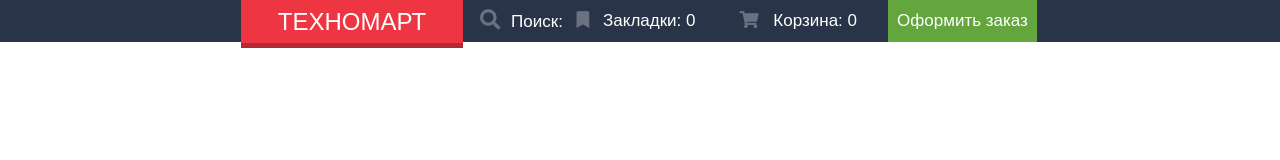
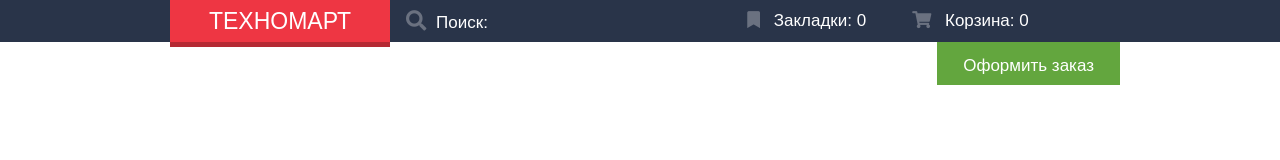
Before and after one commit to 0ro/technormart, a plain HTML site: page index.html in a window 1280 px wide. Drawn offline with Linux system fonts and the light colour scheme; a web font is replaced by a local one.

```diff
--- a/css/style.css
+++ b/css/style.css
@@ -1,70 +1,95 @@
+* {
+  margin: 0;
+  padding: 0;
+  border: 0;
+}
+body{
+  text-align: center;
+}
 button {
- border: 0;
+    vertical-align:
+}
+.top {
+  background-color: #293449;
+  max-height: 42px;
 }
 .header {
-  height: 42px;
-  background-color: #293449;
-  min-width: 100%;
-  position: absolute;
-  left: 0;
-  top: 0;
+  width: 960px;
+  min-height: 42px;
+  max-height: 43px;
+  margin:0 auto;
+  display: inline-block;
 }
 .header__item {
   font-family: 'Cuprum', sans-serif;
   color: #fff;
   font-size: 17px;
-  line-height: 41px;
+  vertical-align: middle;
+  display: inline-block;
 }
 .header__item-logo {
-  padding-left: 241px;
-  position: absolute;
-  height: 42px;
-  width: 222px;
-  font-size: 24px;
+  font-size: 23px;
+  line-height: 42px;
+  width: 220px;
+  padding-left: 10px;
+  float: left;
 }
 .logo {
   background-color: #ee3643;
   text-transform: uppercase;
   text-align: center;
-  line-height: 1.8em;
   border-bottom: 5px #b52933 solid;
 }
 .header__item-search {
-  padding-left: 480px;
-  position: absolute;
+  padding-left: 16px;
+  padding-right: 194px;
+  float: left;
+  line-height: 42px;
+
 }
 .icon__awsome_grey {
   color: #6a7180;
+  display: inline-block;
 }
 .icon_search {
   padding-right: 5px;
   font-size: 1.2em;
+  display: inline-block;
+}
+.header__item_left{
+  display: inline-block;
 }
 .header__item_right {
-  display: flex;
-  float: right;
+ float: right;
+ display: inline-block;
 }
 .header__item-bookmarks {
-  padding-right: 44px;
+  padding-right: 42px;
+  line-height: 42px;
+
 }
 .icon_bookmarks {
   padding-right: 9px;
+  display: inline-block;
 }
 .header__item-backet {
-  padding-right: 31px;
+  padding-right: 26px;
+  line-height: 42px;
 }
 .icon_backet {
- padding-right: 10px;
+ padding-right: 9px;
+ display: inline-block;
 }
 .header__item-checkout {
-  padding-right: 243px;
+float: right;
 }
 .checkout__button_green {
-  height: 42px;
-  width: 149px;
   background-color: #63a63e;
   font-family: 'Cuprum', sans-serif;
   font-size: 17px;
   color: #fff;
-  border-color: #63a63e;
+  padding-top: 14px;
+  padding-bottom: 9px;
+  padding-left: 26px;
+  padding-right: 26px;
 }
--- a/index.html
+++ b/index.html
@@ -10,8 +10,9 @@
 <body>
 
   <!-- header -->
+  <div class="top">
     <div class="header">
-    <div class="header__item header__item_left">
+      <!-- <div class="header__item header__item_left"> -->
         <!-- logo -->
         <div class="header__item header__item-logo">
           <div class="logo">
@@ -20,37 +21,41 @@
         </div>
         <!-- search -->
         <div class="header__item header__item-search">
-        <span class="search">
-          <span class="icon_search">
+          <div class="search">
+            <div class="icon_search">
             <i class="fas fa-search icon__awsome icon__awsome_grey"></i>
-          </span>
+            </div>
             Поиск:
-        </span>
           </div>
+        </div>
+      <!-- </div> -->
+    <!-- </div> -->
       <!-- bookmarks -->
-      <div class="header__item header__item_right">
-        <span class="header__item header__item-bookmarks">
-          <span class="bookmarks">
-            <span class="icon_bookmarks">
-            <i class="fas fa-bookmark icon__awsome icon__awsome_grey"></i></span>
+      <!-- <div class="header__item header__item_right"> -->
+        <div class="header__item header__item-bookmarks">
+          <div class="bookmarks">
+            <div class="icon_bookmarks">
+            <i class="fas fa-bookmark icon__awsome icon__awsome_grey"></i></div>
             Закладки: 0
-          </span>
-        </span>
+          </div>
+        </div>
         <!-- backet -->
-      <span class="header__item header__item-backet">
-        <span class="backet">
-          <span class="icon_backet">
-            <i class="fas fa-shopping-cart icon__awsome icon__awsome_grey"></i></span>
+        <div class="header__item header__item-backet">
+          <div class="backet">
+            <div class="icon_backet">
+              <i class="fas fa-shopping-cart icon__awsome icon__awsome_grey"></i></div>
               Корзина: 0
-          </span>
-        </span>
+          </div>
+        </div>
         <!-- checkout -->
         <div class="header__item header__item-checkout">
           <button class="checkout__button checkout__button_green">Оформить заказ</button>
         </div>
+      <!-- </div> -->
     </div>
   </div>
-  </div>
+  <!-- </div> -->
+  <!-- </div> -->
   <!-- end header -->
   <script>document.write('<script src="http://' + (location.host || 'localhost').split(':')[0] + ':35729/livereload.js?snipver=1"></' + 'script>')</script>
 </body>
```
Lines whose indentation alone changed are shown as unchanged.
